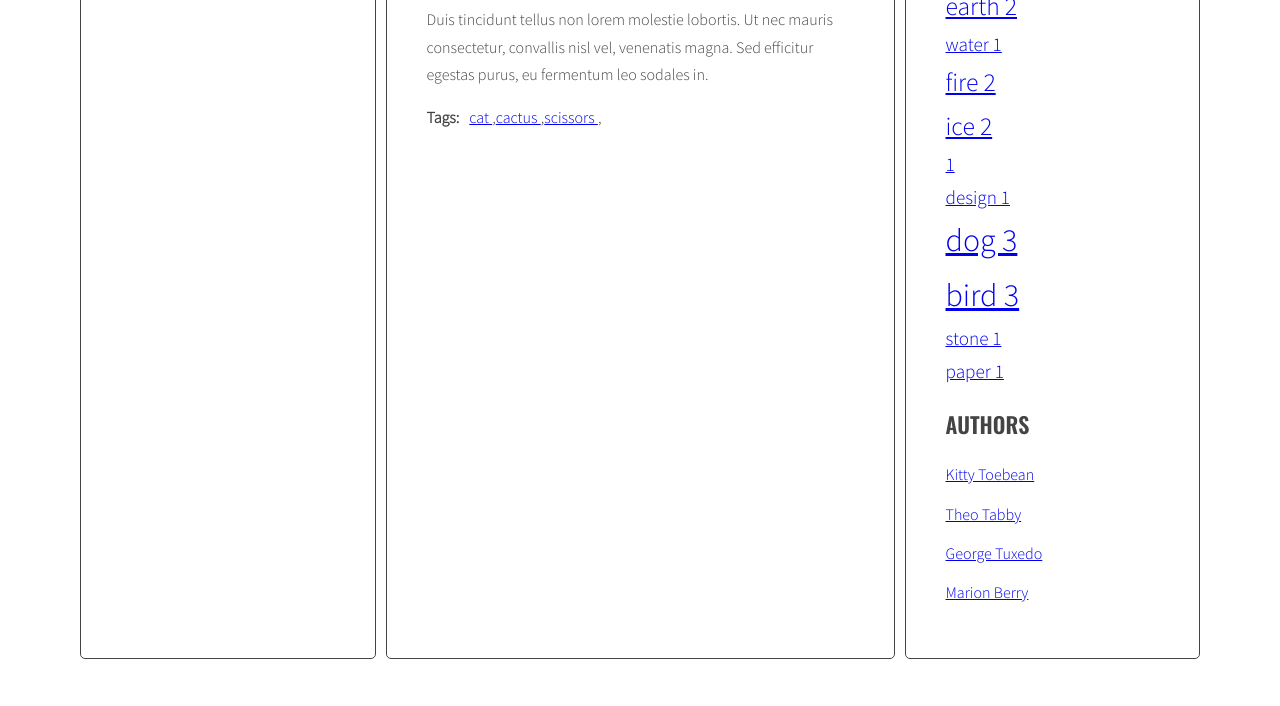
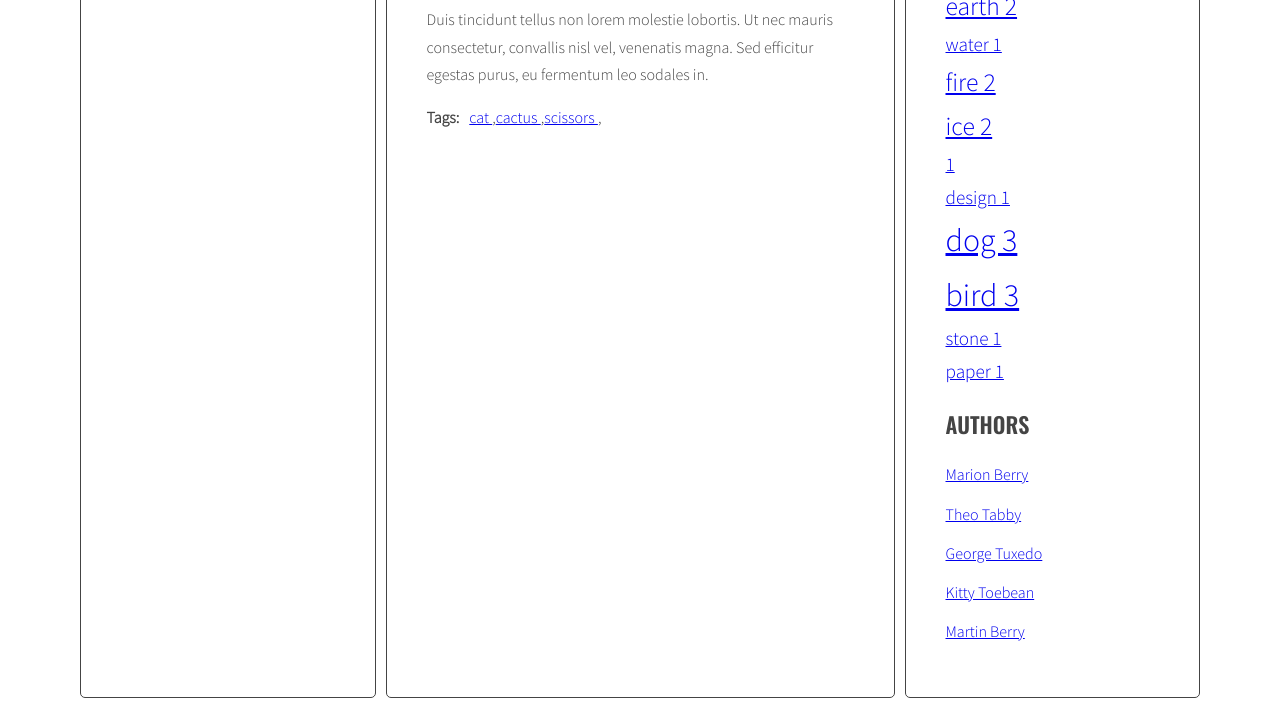
Before and after one commit to KonradSmuga/javascript-blog, a website: page index.html in a window 1280 px wide. Shown: the part 667-1373 px from the top of the page. Before the commit the page ends 1334 px from the top, so only its background shows below. Drawn offline with nearby package versions, Linux system fonts and the light colour scheme.

Commit message:
authors generate

```diff
--- a/index.html
+++ b/index.html
@@ -253,22 +253,22 @@
                     <ul class="list authors">
                         <li>
                             <a href="#">
-                                <span class="author-name">Kitty Toebean</span>
+                                <span class="author-name"></span>
                             </a>
                         </li>
                         <li>
                             <a href="#">
-                                <span class="author-name">Theo Tabby</span>
+                                <span class="author-name"></span>
                             </a>
                         </li>
                         <li>
                             <a href="#">
-                                <span class="author-name">George Tuxedo</span>
+                                <span class="author-name"></span>
                             </a>
                         </li>
                         <li>
                             <a href="#">
-                                <span class="author-name">Marion Berry</span>
+                                <span class="author-name"></span>
                             </a>
                         </li>
                     </ul>
--- a/js/script.js
+++ b/js/script.js
@@ -12,6 +12,7 @@
     optPostAuthor = '.post-author',
     optTagsListSelector = '.tags.list',
     optCloudClassCount = 5,
+    optAutorListSelector = '',
     optCloudClassPrefix = 'tag-size-';
 
   const titleClickHandler = function (event) {
@@ -108,15 +109,35 @@
 
 
     return params;
+
+
   };
 
-  const calculateTagClass = function(count, params){
+  const calculateAuthorParams = function (authors) {
+    const params = {
+      min: 1000,
+      max: 0
+    };
+
+    for (let author in authors) {
+      if (params.max < authors[author]) {
+        params.max = authors[author];
+      }
+      if (params.min > authors[author]) {
+        params.min = authors[author];
+      }
+    }
+
+    return params;
+  };
+
+  const calculateTagClass = function (count, params) {
     const normalizedCount = count - params.min;
     const normalizedMax = params.max - params.min;
 
-    const percentage = normalizedCount/normalizedMax;
+    const percentage = normalizedCount / normalizedMax;
 
-    const classNumber = Math.floor(percentage *(optCloudClassCount - 1)+ 1);
+    const classNumber = Math.floor(percentage * (optCloudClassCount - 1) + 1);
     return optCloudClassPrefix + classNumber;
   };
 
@@ -167,7 +188,7 @@
     /* [NEW] START LOOP: for each tag in allTags: */
     for (let tag in allTags) {
       /* [NEW] generate code of a link and add it to allTagsHTML */
-      const tagLinkHTML = '<li><a href ="#tag-'+tag+'"' +'class="'+calculateTagClass(allTags[tag], tagsParams) +'">' +  tag + ' ' + allTags[tag] + '</a></li>';
+      const tagLinkHTML = '<li><a href ="#tag-' + tag + '"' + 'class="' + calculateTagClass(allTags[tag], tagsParams) + '">' + tag + ' ' + allTags[tag] + '</a></li>';
       console.log('tagLinkHTML:', tagLinkHTML);
       allTagsHTML += tagLinkHTML;
     }
@@ -178,7 +199,11 @@
   generateTags();
 
   const generateAutors = function () {
+    let allAuthors = [];
+
     const articles = document.querySelectorAll(optArticleSelector);
+    const authorParams = calculateAuthorParams(allAuthors);
+    console.log('author:', authorParams);
 
     for (let article of articles) {
 
@@ -186,8 +211,17 @@
       const articleAuthor = article.getAttribute('data-author');
       const linkHTML = `<li><a href="#author-${articleAuthor}">${articleAuthor}</a></li>`;
       authorWrapper.innerHTML = linkHTML;
+
+      if (allAuthors.indexOf(linkHTML) == -1) {
+        allAuthors.push(linkHTML);
+      }
     }
+
+    const authorList = document.querySelector('.authors');
+    authorList.innerHTML = allAuthors.join('');
+
   };
+
   generateAutors();
 
   const tagClickHandler = function (event) {
```
